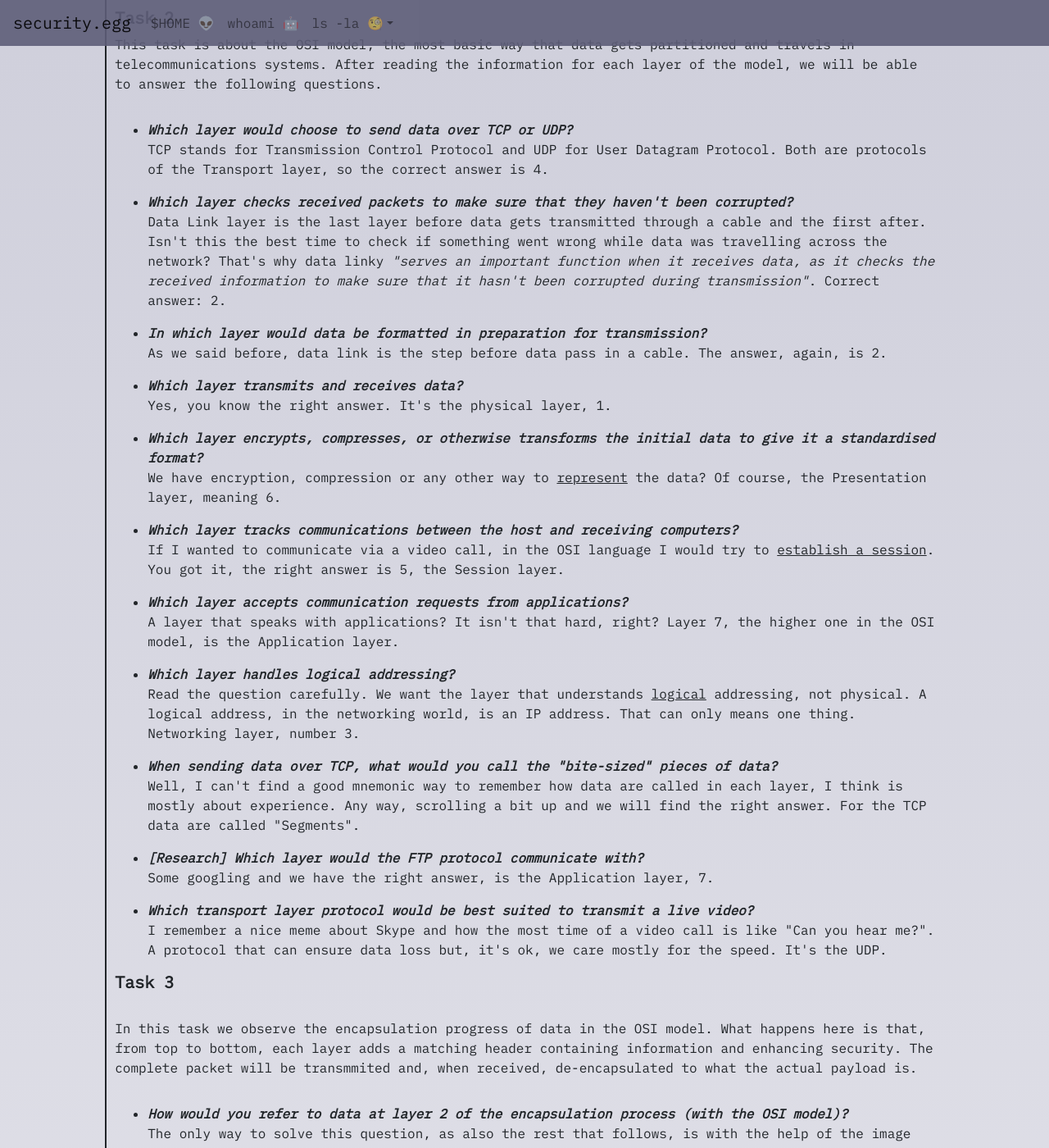
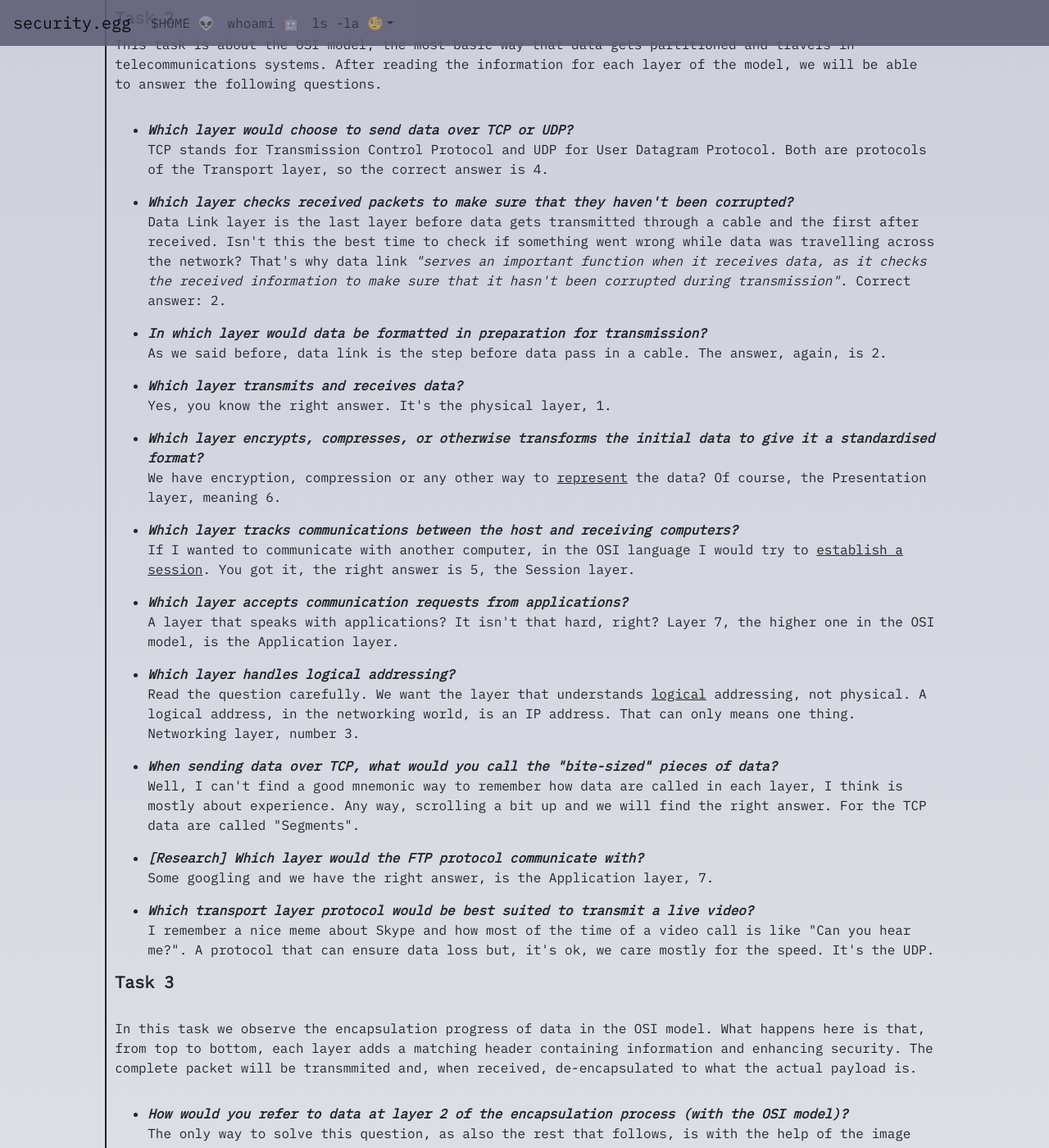
Before and after one commit to security-egg/securityegg, a Jekyll site: the page built from _posts/2021-05-01-cyber-defense-path.md, in a window 1280 px wide and 1400 px high, scrolled down 765 px. Shown: the whole window at 82% size. Built offline with Jekyll 4.4.1, drawn with Linux system fonts in a browser that asks for light colours; nearby versions of some CDN libraries.

Commit message:
Update 2021-05-01-cyber-defense-path.md

```diff
--- a/_posts/2021-05-01-cyber-defense-path.md
+++ b/_posts/2021-05-01-cyber-defense-path.md
@@ -28,8 +28,8 @@ After reading the information for each layer of the model, we will be able to an
     </li>
     <li style="margin-top: 1rem">
      <i><b>Which layer checks received packets to make sure that they haven't been corrupted?</b></i><br>
-	Data Link layer is the last layer before data gets transmitted through a cable and the first after. Isn't this the best time to check if something went wrong while data was
-	travelling across the network? That's why data linky <i>"serves an important function when it receives data,
+	Data Link layer is the last layer before data gets transmitted through a cable and the first after received. Isn't this the best time to check if something went wrong while data was
+	travelling across the network? That's why data link <i>"serves an important function when it receives data,
 	as it checks the received information to make sure that it hasn't been corrupted during transmission"</i>. Correct answer: 2.
     </li>
     <li style="margin-top: 1rem">
@@ -46,7 +46,7 @@ After reading the information for each layer of the model, we will be able to an
     </li>
     <li style="margin-top: 1rem">
      <i><b>Which layer tracks communications between the host and receiving computers?</b></i><br>
-	If I wanted to communicate via a video call, in the OSI language I would try to <u>establish a session</u>. You got it, the right answer is 5,
+	If I wanted to communicate with another computer, in the OSI language I would try to <u>establish a session</u>. You got it, the right answer is 5,
 	the Session layer.
     </li>
     <li style="margin-top: 1rem">
@@ -69,7 +69,7 @@ After reading the information for each layer of the model, we will be able to an
     </li>
     <li style="margin-top: 1rem">
      <i><b>Which transport layer protocol would be best suited to transmit a live video?</b></i><br>
-	I remember a nice meme about Skype and how the most time of a video call is like "Can you hear me?". A protocol that can ensure data loss but, it's ok, we care mostly
+	I remember a nice meme about Skype and how most of the time of a video call is like "Can you hear me?". A protocol that can ensure data loss but, it's ok, we care mostly
 	for the speed. It's the UDP.
     </li>
   </ul>
```
